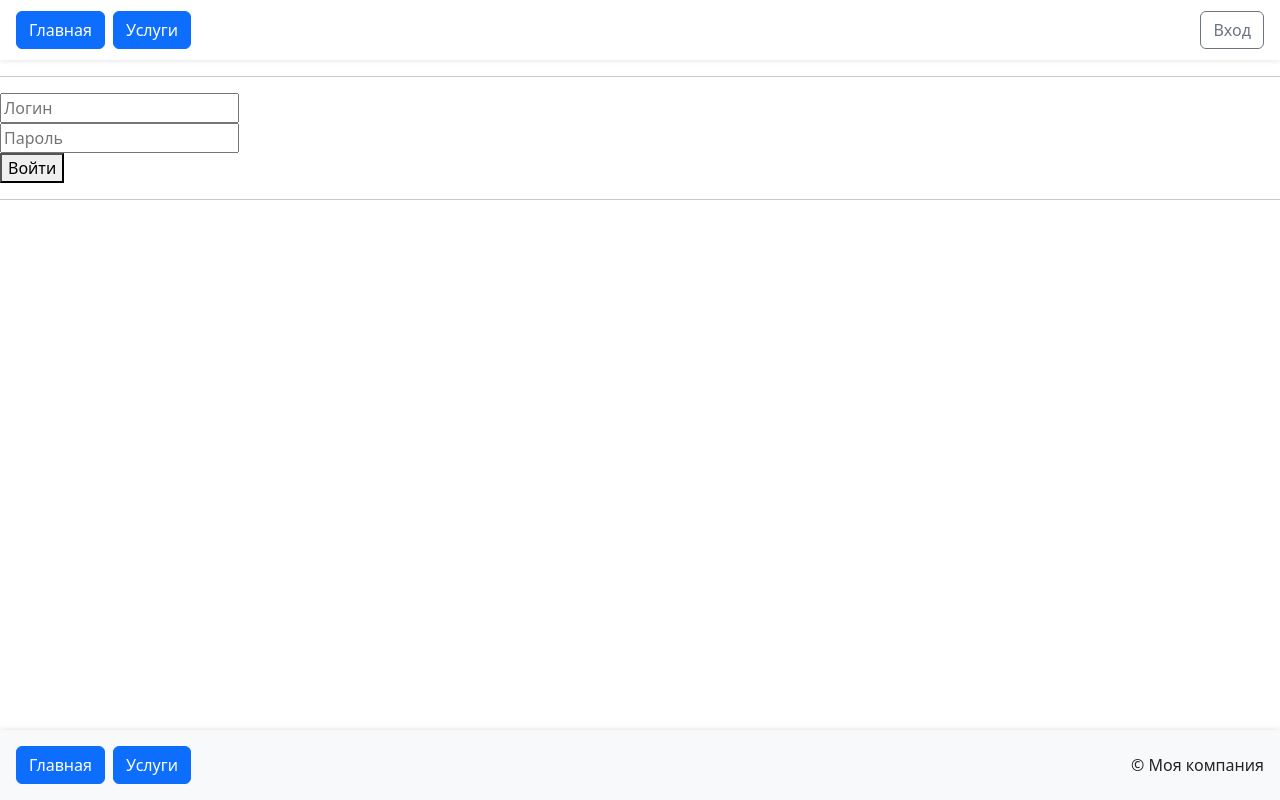
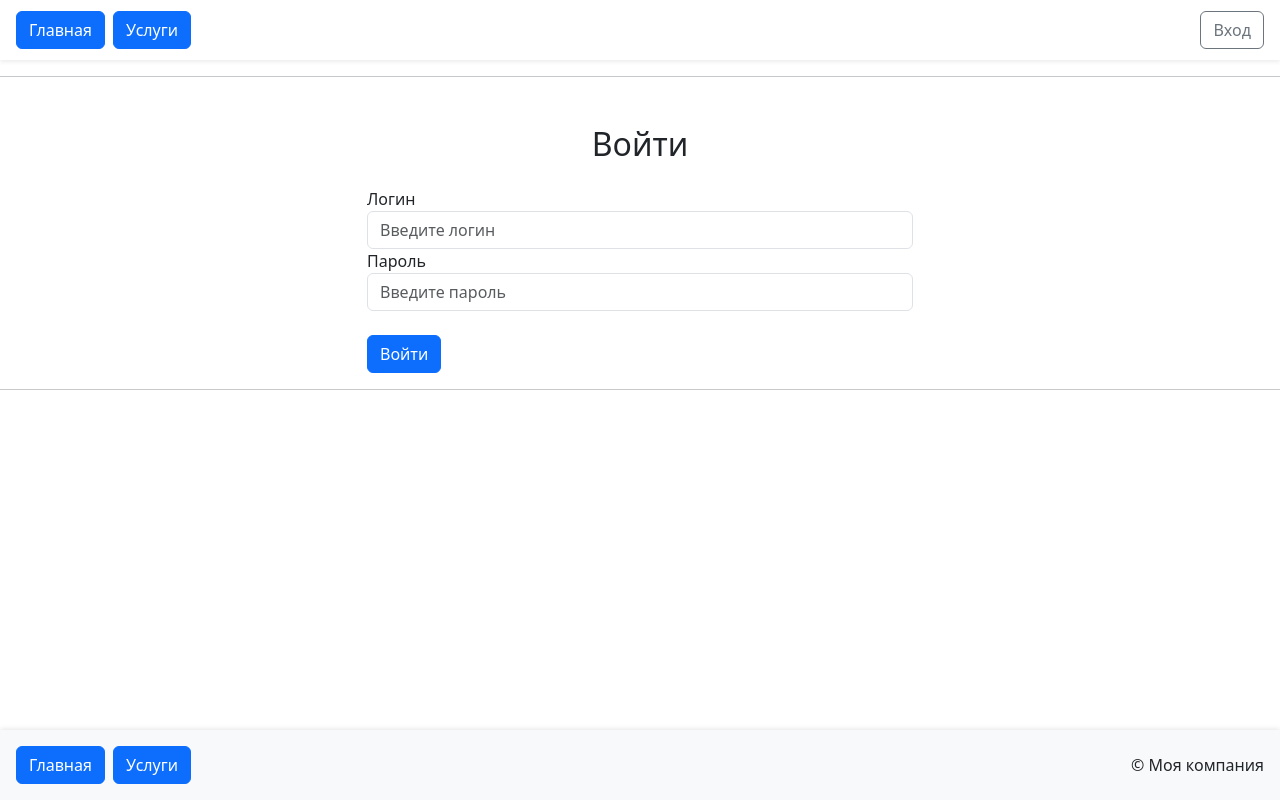
Before and after one commit to anonim767bn/lks.react.project, a React (Create React App) app: page /auth in a window 1280 px wide. Built offline with nearby package versions, Linux system fonts and the light colour scheme.

Commit message:
fix: change login page design by bootstrap

```diff
--- a/src/components/pages/login-page/LoginPage.jsx
+++ b/src/components/pages/login-page/LoginPage.jsx
@@ -1,8 +1,7 @@
-import React from "react";
-import { useState } from "react";
+import React, { useState } from "react";
 import { useNavigate } from 'react-router-dom';
-
-import {Text} from "@consta/uikit/Text"
+import { Text } from "@consta/uikit/Text";
+import 'bootstrap/dist/css/bootstrap.min.css';
 
 const AUTH_TOKEN_KEY_NAME = 'sber-access_token';
 const REFRESH_TOKEN_KEY_NAME = 'sber-refresh_token';
@@ -19,29 +18,27 @@ export const saveTokens = (accessToken: Token, refreshToken: Token) => {
   localStorage.setItem(REFRESH_TOKEN_KEY_NAME, refreshToken);
 };
 
-
 export const saveProfileData = (userData) => {
   localStorage.setItem('id', userData.id);
-}
+};
 
 export const dropToken = () => {
   localStorage.removeItem(AUTH_TOKEN_KEY_NAME);
 };
 
 const LoginPage = () => {
-    const [formData, setFormData] = React.useState({
+  const [formData, setFormData] = useState({
     username: '',
     password: ''
   });
   const [invalidInput, setInvalidInput] = useState(false);
   const [error, setError] = useState(null);
 
-
   const navigate = useNavigate();
 
-    function updateFormData (e) {
-        const {name, value} = e.target;
-        setFormData({...formData, [name]: value})
+  function updateFormData(e) {
+    const { name, value } = e.target;
+    setFormData({ ...formData, [name]: value });
   }
 
   async function handleSubmit(e) {
@@ -49,37 +46,36 @@ const LoginPage = () => {
 
     try {
       if (!formData.username || !formData.password) {
-                setInvalidInput(true)
-                return
+        setInvalidInput(true);
+        return;
       } else {
-                setInvalidInput(false)
+        setInvalidInput(false);
       }
 
-            // emilys emilyspass
       const resp = await fetch('https://dummyjson.com/auth/login', {
         method: "POST",
-                headers: {'Content-Type': 'application/json'},
+        headers: { 'Content-Type': 'application/json' },
         body: JSON.stringify({ username: formData.username, password: formData.password, expiresInMins: 100 })
-            })
+      });
 
       if (!resp.ok) {
         setError('Ошибка аутентификации');
         return;
       }
 
-            const loginData = await resp.json()
-            let [accessToken, refreshToken] = [loginData['accessToken'], loginData['refreshToken']]
+      const loginData = await resp.json();
+      let [accessToken, refreshToken] = [loginData['accessToken'], loginData['refreshToken']];
 
-            saveTokens(accessToken, refreshToken)
+      saveTokens(accessToken, refreshToken);
 
       const getMeResp = await fetch('https://dummyjson.com/auth/me', {
         method: "GET",
-                headers: {'Authorization': `Bearer ${accessToken}`},
-            })
+        headers: { 'Authorization': `Bearer ${accessToken}` },
+      });
 
-            const userData = await getMeResp.json()
+      const userData = await getMeResp.json();
 
-            saveProfileData(userData)
+      saveProfileData(userData);
       navigate(`/user/${userData.id}`);
       window.location.reload();
     } catch (error) {
@@ -88,31 +84,45 @@ const LoginPage = () => {
   }
 
   return (
-            <div className="container-login">
-                <div className="screen">
-                    <div className="screen__content">
-                        <form className="login" onSubmit={handleSubmit}>
-                            <div className="login__field">
-                                <i className="login__icon fas fa-user"></i>
-                                <input type="text" name="username" className="login__input" placeholder="Логин" onChange={updateFormData}/>
+    <div className="container mt-5">
+      <div className="row justify-content-center">
+        <div className="col-md-6">
+          <h2 className="text-center mb-4">Войти</h2>
+          <form onSubmit={handleSubmit}>
+            <div className="form-group">
+              <label>Логин</label>
+              <input
+                type="text"
+                name="username"
+                className="form-control"
+                placeholder="Введите логин"
+                onChange={updateFormData}
+              />
             </div>
-                            <div className="login__field">
-                                <i className="login__icon fas fa-lock"></i>
-                                <input type="password" name="password" className="login__input" placeholder="Пароль" onChange={updateFormData}/>
+            <div className="form-group">
+              <label>Пароль</label>
+              <input
+                type="password"
+                name="password"
+                className="form-control"
+                placeholder="Введите пароль"
+                onChange={updateFormData}
+              />
             </div>
-                            <button className="button login__submit">
-                                <span className="button__text">Войти</span>
-                                <i className="button__icon fas fa-chevron-right"></i>
+            {invalidInput &&
+              <Text view="alert" className="mt-2">Заполните поля</Text>
+            }
+            {error &&
+              <Text align="left" view="alert" className="mt-2">{error}</Text>
+            }
+            <button className="btn btn-primary btn-block mt-4" type="submit">
+              Войти
             </button>
-                            { invalidInput ?
-                                <Text view="alert">Заполните поля</Text>
-                            : null}
-                            {error && <Text align="left" view="alert">{error}</Text>}
           </form>
         </div>
       </div>
     </div>
-    )
-}
+  );
+};
 
 export default LoginPage;
```
Lines whose indentation alone changed are shown as unchanged.
